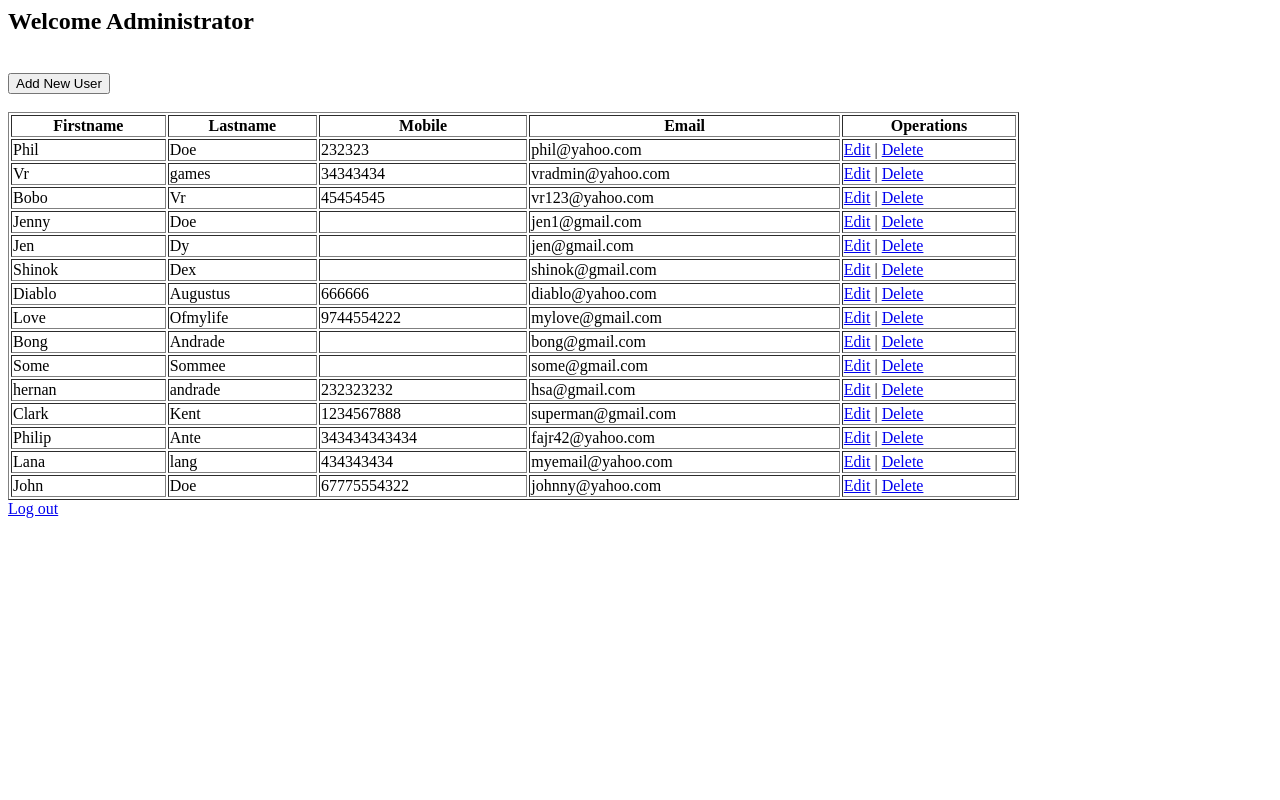
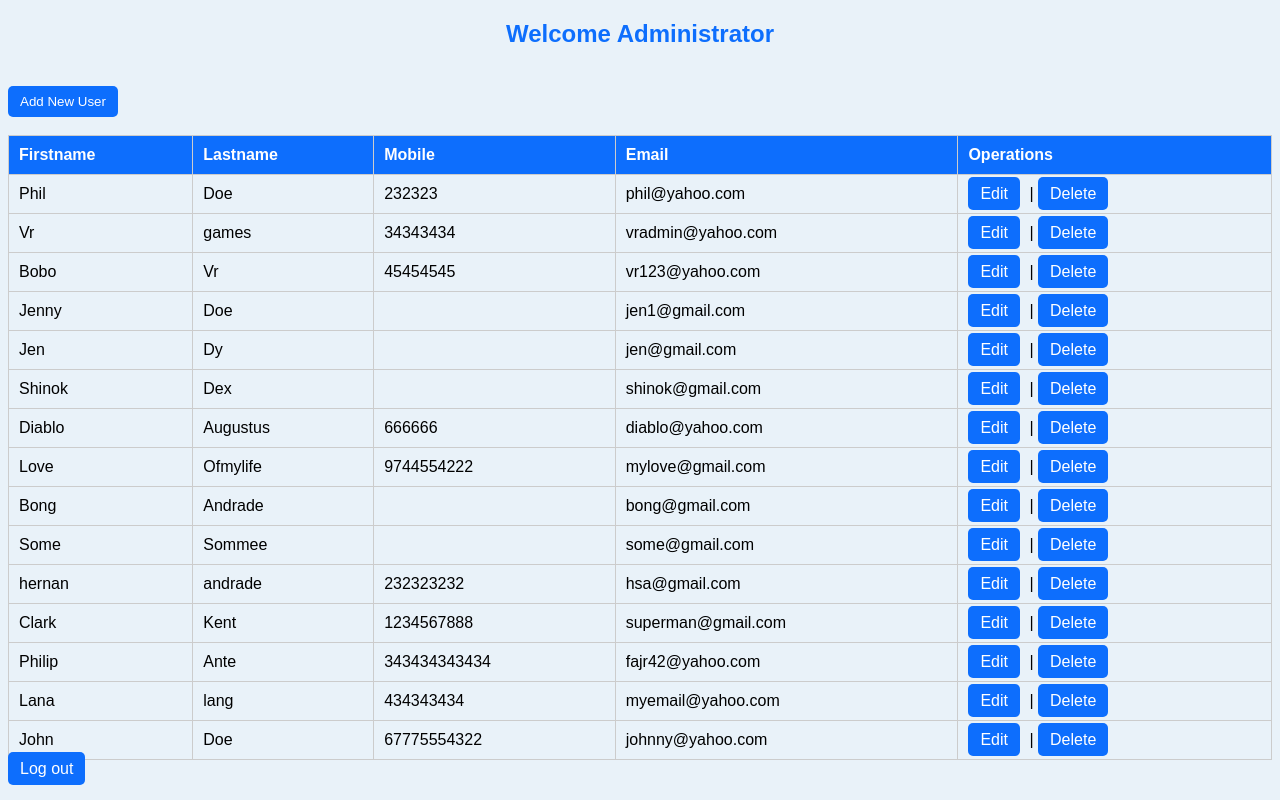
Before and after one commit to jdsme/crudapp, a PHP site: page /viewusers.php in a window 1280 px wide. Run offline with PHP 8.4, Linux system fonts and the light colour scheme; data comes from the database, SQL or seed files in the repository.

Commit message:
designed add, registeradmin, viewusers, viewusers1

```diff
--- a/registeradmin.php
+++ b/registeradmin.php
@@ -109,5 +109,5 @@ input[type="submit"]:hover {
 
 </form>
 
+</head>
 </body>
-</head>
--- a/viewusers.php
+++ b/viewusers.php
@@ -13,6 +13,66 @@ $result = mysqli_query($conn, "SELECT * FROM users ORDER BY id DESC");
 <html>
 <head>
     <title>Homepage</title>
+    <style>
+         body {
+            background-color: #e9f2f9;
+            font-family: Arial, Helvetica, sans-serif;
+        }
+
+        h2 {
+            text-align: center;
+            color: #0d6efd;
+            margin-top: 20px;
+        }
+
+        .container {
+            width: 90%;
+            margin: 30px auto;
+            background: #ffffff;
+            padding: 20px;
+            border-radius: 8px;
+            box-shadow: 0 4px 10px rgba(0,0,0,0.1);
+        }
+
+        table {
+            width: 100%;
+            border-collapse: collapse;
+        }
+
+        table, th, td {
+            border: 1px solid #ccc;
+        }
+
+        th, td {
+            padding: 10px;
+            text-align: left;
+        }
+
+        th {
+            background-color: #0d6efd;
+            color: white;
+        }
+
+        a, input[type="submit"] {
+            text-decoration: none;
+            color: white;
+            background-color: #0d6efd;
+            padding: 8px 12px;
+            border-radius: 5px;
+            margin-right: 5px;
+            border: none;
+            cursor: pointer;
+        }
+
+        a:hover, input[type="submit"]:hover {
+            background-color: #0b5ed7;
+        }
+
+        .logout {
+            float: right;
+            margin-top: 10px;
+        }
+    </style>
 </head>
 <form method="POST" action="add.php">
 <body>
```
Also changed, not shown: add.php (+58 -0 lines), viewusers1.php (+54 -0 lines).
